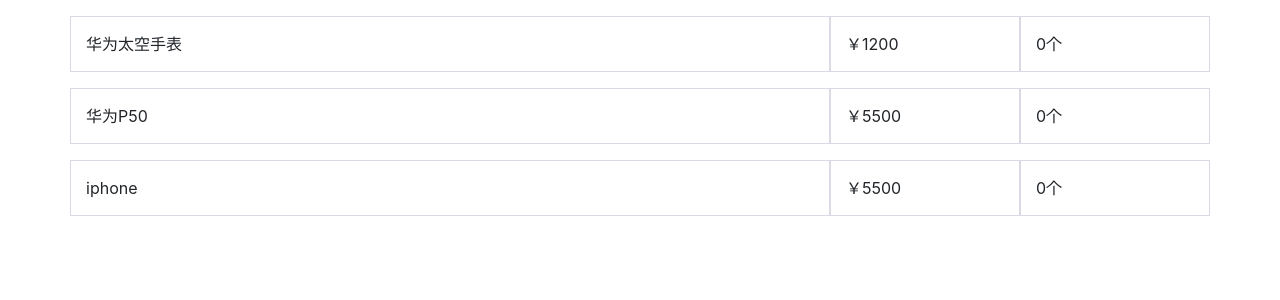
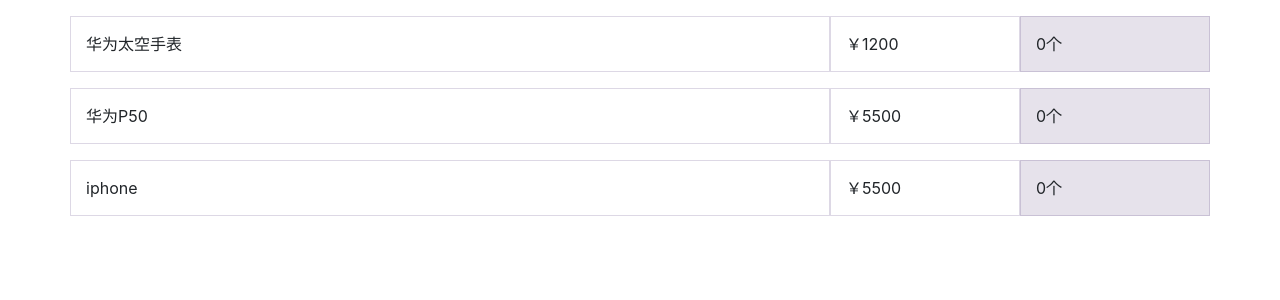
Before and after one commit to V-vincent/react-demo, a React app: page / in a window 1280 px wide. Shown: the top 300 px of the page. Built offline with nearby package versions, Linux system fonts and the light colour scheme.

Commit message:
条件渲染

```diff
--- a/src/App.js
+++ b/src/App.js
@@ -1,4 +1,4 @@
-import React from 'react';
+import React, { Component } from 'react';
 import ListItem from './components/listItem';
 // import ListItem from './components/listItemFunc';
 
@@ -20,12 +20,20 @@
   stock: 30,
 }]
 
-function App() {
+class App extends Component {
+  renderList() {
+    if (listData.length === 0) {
+      return <div className="text-center">购物车是空的</div>
+    }
+    return listData.map((item) => {
+      return <ListItem key={item.id} data={item} />
+    })
+  }
+  render() {
     return (
       <div className="container">
-      {listData.map(item => {
-        return <ListItem key={item.id} data={item} />
-      })}
+        {/* {listData.length === 0 && <div className="text-center">购物车是空的</div>} */}
+        {this.renderList()}
       </div>
       // Fragments的使用
       // <>
@@ -44,5 +52,6 @@
       // <div></div>
     );
   }
+}
 
 export default App;
--- a/src/components/listItem.jsx
+++ b/src/components/listItem.jsx
@@ -25,7 +25,7 @@
       <div className="row list-box">
         <div className="col-8 themed-grid-col">{this.props.data.name}</div>
         <div className="col-2 themed-grid-col">￥{this.props.data.price}</div>
-        <div className="col-2 themed-grid-col">{this.manageCount()}</div>
+        <div className={`col-2 themed-grid-col${count ? '' : '-s'}`}>{this.manageCount()}</div>
       </div>
     );
   }
```
Lines whose indentation alone changed are shown as unchanged.
